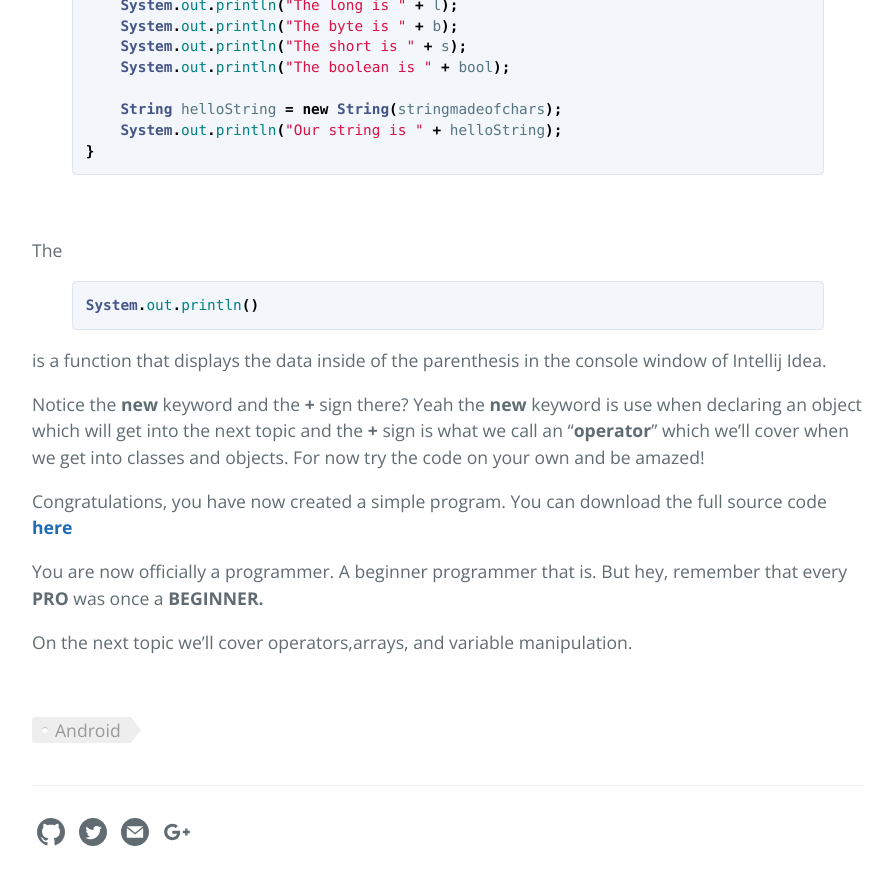
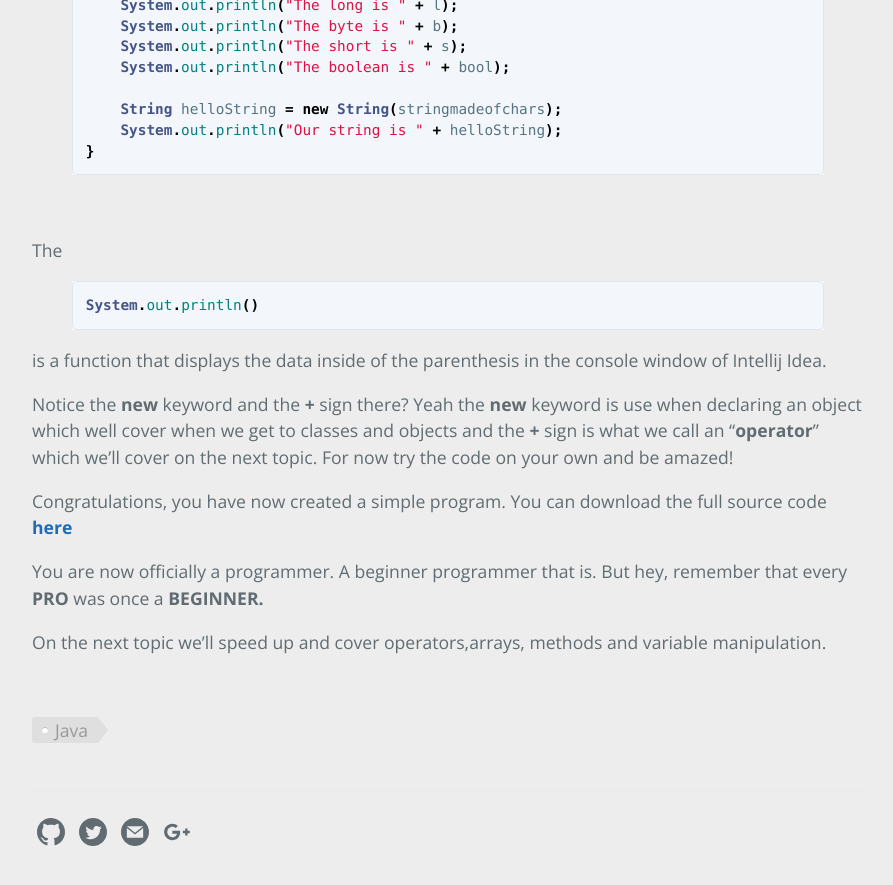
Before and after one commit to NelzkieCoder/CodeAndWave_Old, a Jekyll site: the page built from _posts/2017-10-28-152-Java-Fundaments-Variables.md, in a window 1280 px wide and 900 px high, scrolled down 5948 px. Shown: the top 885 px of the window, without its empty margins (192-1085 px from the left). Built offline with Jekyll 4.4.1, drawn with Linux system fonts in a browser that asks for light colours.

Commit message:
Update tutorials

```diff
--- a/_posts/2017-10-28-152-Java-Fundaments-Variables.md
+++ b/_posts/2017-10-28-152-Java-Fundaments-Variables.md
@@ -2,10 +2,10 @@
 id: 152
 title: 'Java - Variables and Data Types'
 date: 2017-10-28T08:13:28+00:00
-author: nelzkie
+author: {{site.author}}
 layout: post
 
-tags: [Android]
+tags: [Java]
 
 categories:
   - Fundamentals
@@ -207,12 +207,12 @@ The {% highlight java %}System.out.println(){% endhighlight %}
 
 is a function that displays the data inside of the parenthesis in the console window of Intellij Idea.
 
-Notice the **new** keyword and the **+** sign there? Yeah the **new **keyword is use when declaring an object which will get into the next topic and the **+** sign is what we call an &#8220;**operator**&#8221; which we&#8217;ll cover when we get into classes and objects. For now try the code on your own and be amazed!
+Notice the **new** keyword and the **+** sign there? Yeah the **new **keyword is use when declaring an object which well cover when we get to classes and objects and the **+** sign is what we call an &#8220;**operator**&#8221; which we&#8217;ll cover on the next topic. For now try the code on your own and be amazed!
 
 Congratulations, you have now created a simple program. You can download the full source code **[here](https://github.com/NelzkieCoder/CodeWithEase/tree/master)**
 
 You are now officially a programmer. A beginner programmer that is. But hey, remember that every **PRO** was once a **BEGINNER.**
 
-On the next topic we&#8217;ll cover operators,arrays, and variable manipulation.
+On the next topic we&#8217;ll speed up and cover operators,arrays, methods and variable manipulation.
 
 &nbsp;
--- a/assets/css/custom.css
+++ b/assets/css/custom.css
@@ -8,6 +8,7 @@
 
     html,
     body {
+        background: #ededed;
         width: 100%;
         height: 100%;
     }
@@ -122,7 +123,7 @@
       }
 
       .tag {
-        background: #eee;
+        background: #e0dfdf;
         border-radius: 3px 0 0 3px;
         color: #999;
         display: inline-block;
@@ -148,9 +149,9 @@
       }
 
       .tag::after {
-        background: #fff;
+        background: #ededed;
         border-bottom: 13px solid transparent;
-        border-left: 10px solid #eee;
+        border-left: 10px solid #e0dfdf;
         border-top: 13px solid transparent;
         content: '';
         position: absolute;
```
